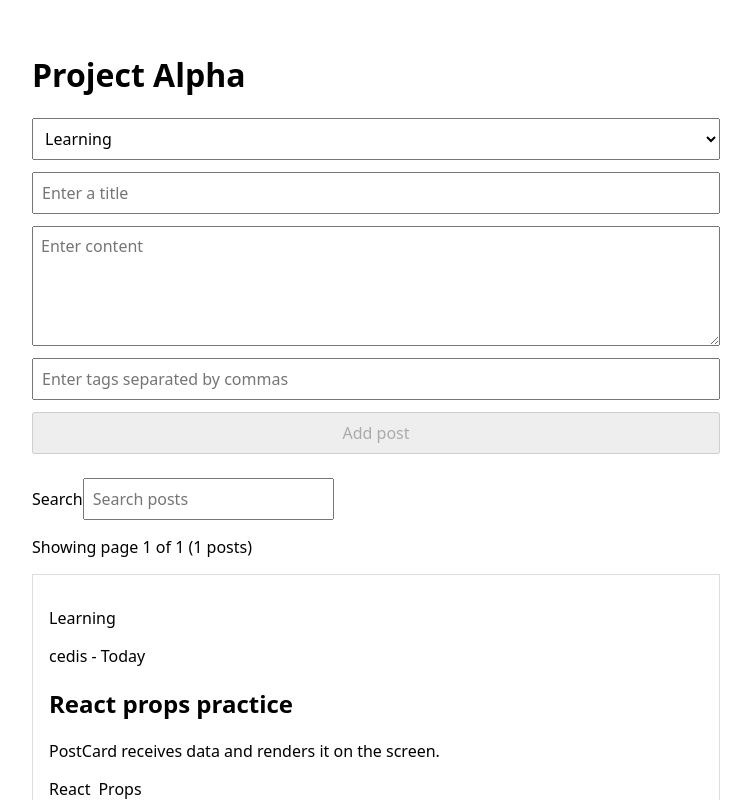
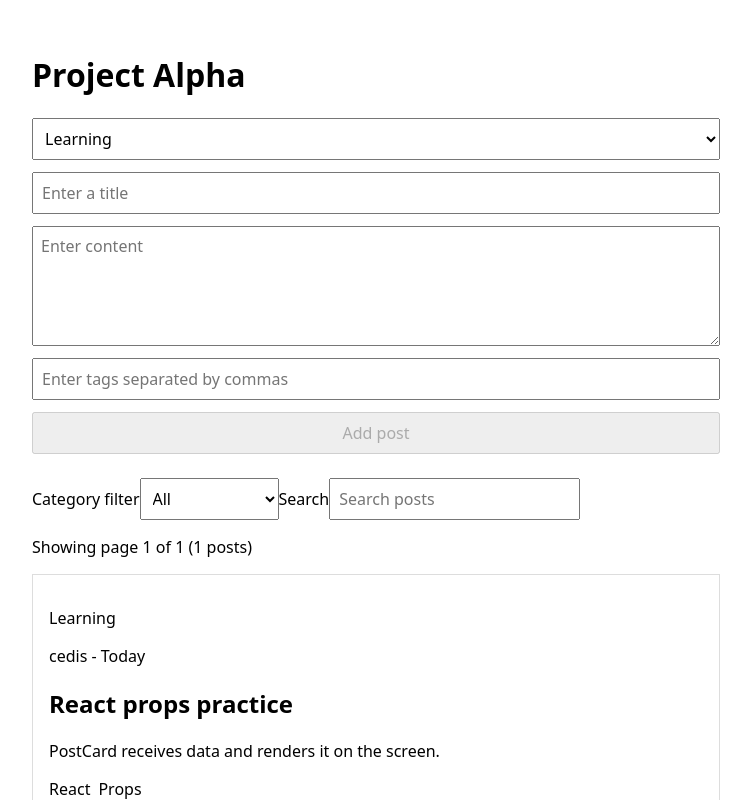
Before and after one commit to Jungle-12-303/week15-16_team03_ai_board_lab, a React (Vite) app in the folder frontend/project-alpha/: page / in a window 1280 px wide. Shown: the top 800 px of the page, without its empty margins (264-1015 px from the left). Built offline with nearby package versions, Linux system fonts and the light colour scheme.

Commit message:
feat:   카테고리 필터

```diff
--- a/frontend/project-alpha/src/App.jsx
+++ b/frontend/project-alpha/src/App.jsx
@@ -34,20 +34,23 @@ export default function App() {
   const [editingPostId, setEditingPostId] = useState(null);
   const [searchTerm, setSearchTerm] = useState('');
   const [currentPage, setCurrentPage] = useState(1);
+  const [selectedCategory, setSelectedCategory] = useState('All');
 
   const canSubmit = title.trim().length > 0 && content.trim().length > 0;
   const normalizedSearchTerm = searchTerm.trim().toLowerCase();
-  const filteredPosts =
-    normalizedSearchTerm.length === 0
-      ? posts
-      : posts.filter((post) => {
-          return (
-            post.title.toLowerCase().includes(normalizedSearchTerm) ||
-            post.content.toLowerCase().includes(normalizedSearchTerm) ||
-            post.category.toLowerCase().includes(normalizedSearchTerm) ||
-            post.tags.some((tag) => tag.toLowerCase().includes(normalizedSearchTerm))
-          );
-        });
+  const filteredPosts = posts.filter((post) => {
+    const matchesSearch =
+      normalizedSearchTerm.length === 0 ||
+      post.title.toLowerCase().includes(normalizedSearchTerm) ||
+      post.content.toLowerCase().includes(normalizedSearchTerm) ||
+      post.category.toLowerCase().includes(normalizedSearchTerm) ||
+      post.tags.some((tag) => tag.toLowerCase().includes(normalizedSearchTerm));
+
+    const matchesCategory =
+      selectedCategory === 'All' || post.category === selectedCategory;
+
+    return matchesSearch && matchesCategory;
+  });
   const totalPages = Math.max(1, Math.ceil(filteredPosts.length / postsPerPage));
   const safeCurrentPage = Math.min(currentPage, totalPages);
   const firstPostIndex = (safeCurrentPage - 1) * postsPerPage;
@@ -191,6 +194,24 @@ export default function App() {
       />
 
       <label>
+        Category filter
+        <select
+          value={selectedCategory}
+          onChange={(event) => {
+            setSelectedCategory(event.target.value);
+            setCurrentPage(1);
+          }}
+        >
+          <option value="All">All</option>
+          {categories.map((categoryName) => (
+            <option key={categoryName} value={categoryName}>
+              {categoryName}
+            </option>
+          ))}
+        </select>
+      </label>
+
+      <label>
         Search
         <input
           value={searchTerm}
```
